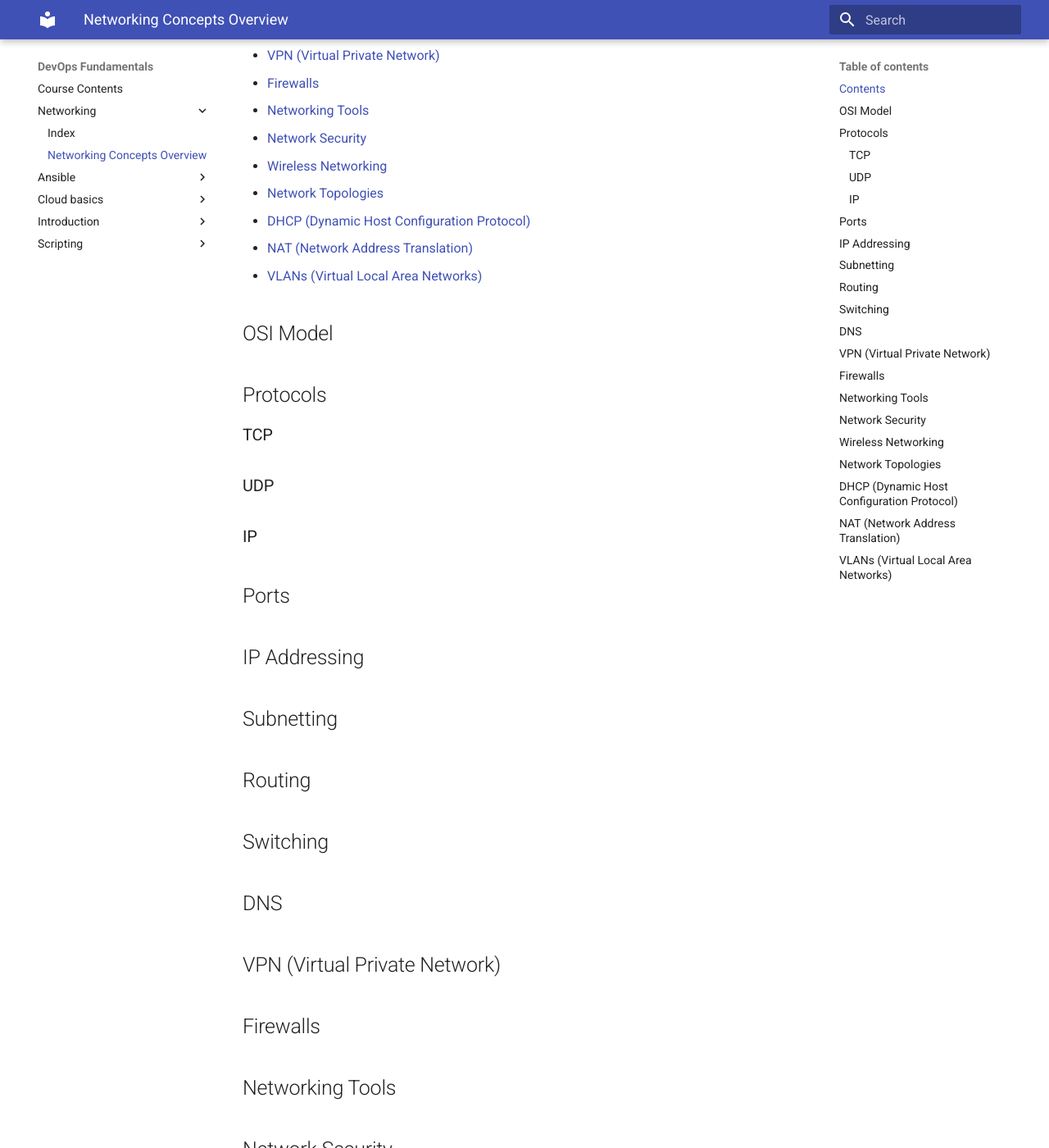
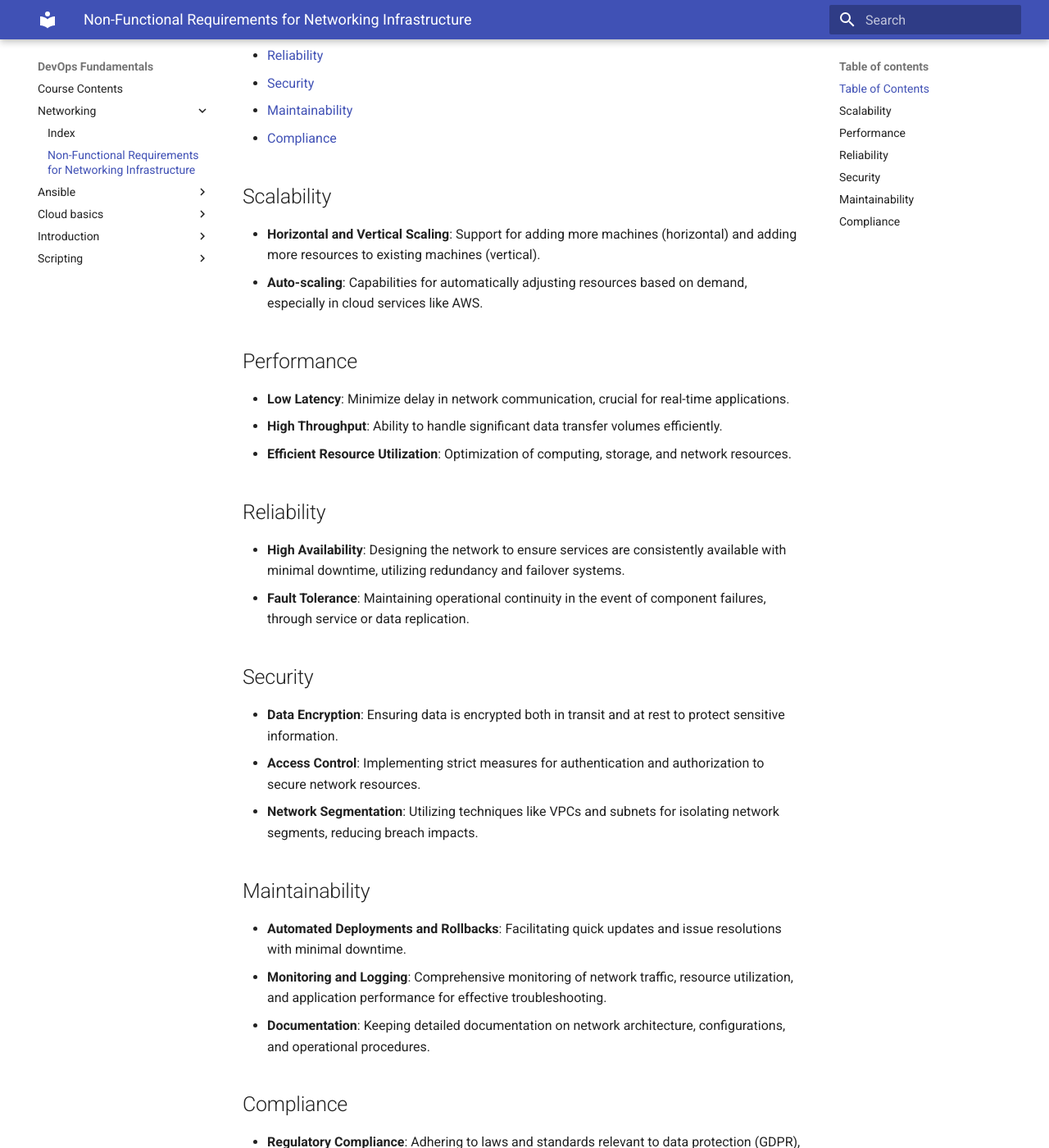
Before and after one commit to devsec4ops/devops, an MkDocs documentation site: the page built from docs/Networking/1-introduction.md, in a window 1280 px wide and 1400 px high, scrolled down 545 px. Shown: the whole window at 82% size. Built offline with MkDocs 1.6.1 and Material for MkDocs 9.7.7, drawn with Linux system fonts in a browser that asks for light colours; some of the changed text lies outside the part shown.

Commit message:
Adding Networking Introduction

```diff
--- a/docs/Networking/1-introduction.md
+++ b/docs/Networking/1-introduction.md
@@ -1,64 +1,49 @@
-# Networking Concepts Overview
+# Non-Functional Requirements for Networking Infrastructure
+Networking involves connecting computers, servers, and other devices to share data and resources, enabling communication and collaboration across different locations.
+Networking is foundational to the internet, enterprise environments, and various forms of digital communication.
 
-## Contents
+This document outlines the key non-functional requirements (NFRs) crucial for designing and operating a robust, secure, and efficient networking infrastructure. These requirements are particularly relevant when dealing with Docker, Kubernetes, AWS, and other cloud or container orchestration technologies.
 
-- [OSI Model](#osi-model)
-- [Protocols](#protocols)
-  - TCP
-  - UDP
-  - IP
-- [Ports](#ports)
-- [IP Addressing](#ip-addressing)
-- [Subnetting](#subnetting)
-- [Routing](#routing)
-- [Switching](#switching)
-- [DNS](#dns)
-- [VPN (Virtual Private Network)](#vpn-virtual-private-network)
-- [Firewalls](#firewalls)
-- [Networking Tools](#networking-tools)
-- [Network Security](#network-security)
-- [Wireless Networking](#wireless-networking)
-- [Network Topologies](#network-topologies)
-- [DHCP (Dynamic Host Configuration Protocol)](#dhcp-dynamic-host-configuration-protocol)
-- [NAT (Network Address Translation)](#nat-network-address-translation)
-- [VLANs (Virtual Local Area Networks)](#vlans-virtual-local-area-networks)
+## Table of Contents
 
-## OSI Model
+- [Scalability](#scalability)
+- [Performance](#performance)
+- [Reliability](#reliability)
+- [Security](#security)
+- [Maintainability](#maintainability)
+- [Compliance](#compliance)
 
-## Protocols
+## Scalability
 
-### TCP
+- **Horizontal and Vertical Scaling**: Support for adding more machines (horizontal) and adding more resources to existing machines (vertical).
+- **Auto-scaling**: Capabilities for automatically adjusting resources based on demand, especially in cloud services like AWS.
 
-### UDP
+## Performance
 
-### IP
+- **Low Latency**: Minimize delay in network communication, crucial for real-time applications.
+- **High Throughput**: Ability to handle significant data transfer volumes efficiently.
+- **Efficient Resource Utilization**: Optimization of computing, storage, and network resources.
 
-## Ports
+## Reliability
 
-## IP Addressing
+- **High Availability**: Designing the network to ensure services are consistently available with minimal downtime, utilizing redundancy and failover systems.
+- **Fault Tolerance**: Maintaining operational continuity in the event of component failures, through service or data replication.
 
-## Subnetting
+## Security
 
-## Routing
+- **Data Encryption**: Ensuring data is encrypted both in transit and at rest to protect sensitive information.
+- **Access Control**: Implementing strict measures for authentication and authorization to secure network resources.
+- **Network Segmentation**: Utilizing techniques like VPCs and subnets for isolating network segments, reducing breach impacts.
 
-## Switching
+## Maintainability
 
-## DNS
+- **Automated Deployments and Rollbacks**: Facilitating quick updates and issue resolutions with minimal downtime.
+- **Monitoring and Logging**: Comprehensive monitoring of network traffic, resource utilization, and application performance for effective troubleshooting.
+- **Documentation**: Keeping detailed documentation on network architecture, configurations, and operational procedures.
 
-## VPN (Virtual Private Network)
+## Compliance
 
-## Firewalls
+- **Regulatory Compliance**: Adhering to laws and standards relevant to data protection (GDPR), healthcare information (HIPAA), payment data (PCI DSS), etc.
+- **Data Sovereignty**: Ensuring data storage and processing comply with local laws and regulations.
 
-## Networking Tools
-
-## Network Security
-
-## Wireless Networking
-
-## Network Topologies
-
-## DHCP (Dynamic Host Configuration Protocol)
-
-## NAT (Network Address Translation)
-
-## VLANs (Virtual Local Area Networks)
+---
```
